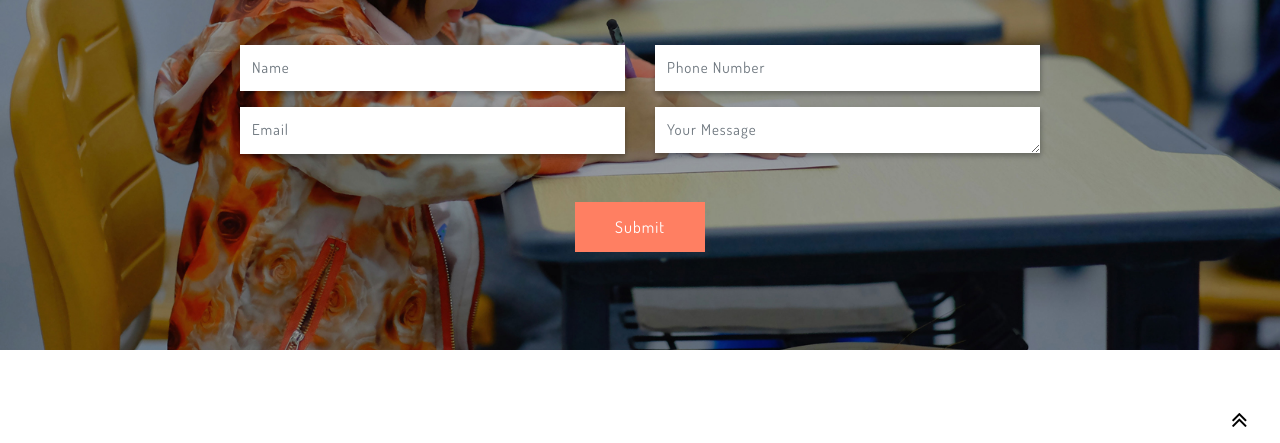
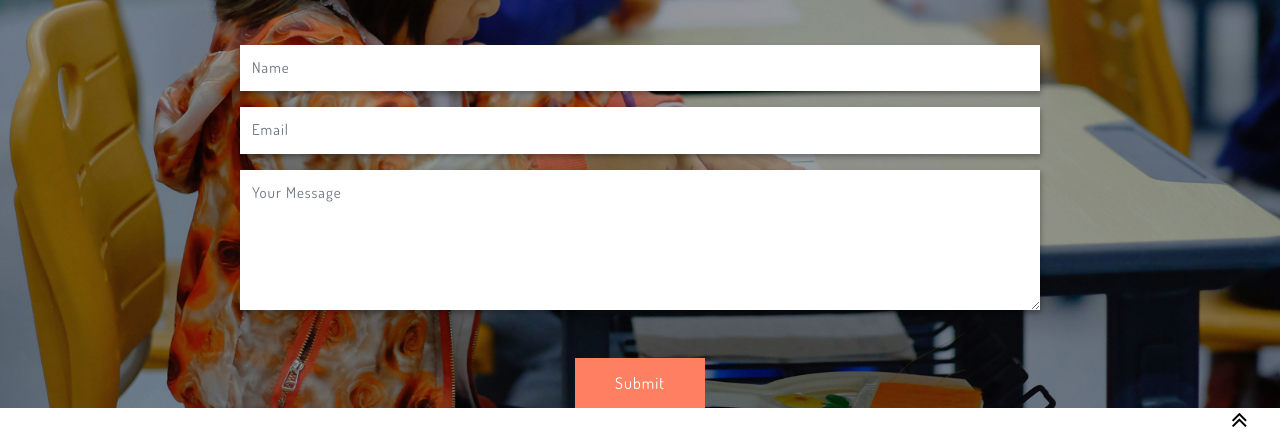
Before and after one commit to natashaschool/natashaschool.github.io, a plain HTML site: page index.html in a window 1280 px wide. Shown: the part 341-784 px from the top of the page. Drawn offline with Linux system fonts and the light colour scheme.

Commit message:
update form display and email id

```diff
--- a/css/style.css
+++ b/css/style.css
@@ -584,7 +584,7 @@ li>a:only-child:after {
 }
 
 .home-form-w3ls textarea.form-control {
-    height: 46px;
+    height: 140px;
 }
 
 .home-form-w3ls button {
--- a/index.html
+++ b/index.html
@@ -98,29 +98,17 @@ License URL: http://creativecommons.org/licenses/by/3.0/
                 <div class="home-form-w3ls mt-5">
                     <form id="gform" method="POST"
                         action="https://script.google.com/macros/s/AKfycbyEF_Z6WwyctMfaE57ua5kS4IQ5q82TnNUuHs4M6X9Df_JNIv4/exec">
-                        <div class="row">
-                            <div class="col-lg-6">
                             <div class="form-group">
-                                    <input class="form-control" type="text" name="Name" placeholder="Name"
-                                        required="">
+                                <input class="form-control" id="name" name="name" placeholder="Name" type="text" required>
                             </div>
                             <div class="form-group">
                                 <div id="email-invalid-message" class="email-invalid">
                                     Please enter a valid email!
                                 </div>
-                                    <input class="form-control" type="text" name="Email" placeholder="Email"
-                                        required="">
-                                </div>
-                            </div>
-                            <div class="col-lg-6">
-                                <div class="form-group">
-                                    <input class="form-control" type="text" name="Number" placeholder="Phone Number"
-                                        required="">
+                                <input class="form-control"  id="email" name="email" type="email" placeholder="Email" required>
                             </div>
                             <div class="form-group">
-                                    <textarea class="form-control" name="Message" placeholder="Your Message" required=""></textarea>
-                                </div>
-                            </div>
+                                <textarea class="form-control" id="comments" name="comments" placeholder="Your Message" rows="5"></textarea>
                             </div>
                         <button type="submit" class="btn_apt btn">Submit</button>
                     </form>
--- a/js/form-submission-handler.js
+++ b/js/form-submission-handler.js
@@ -82,7 +82,7 @@ function handleFormSubmit(event) {  // handles form submit withtout any jquery
     return false;
   }
 
-  if (!validEmail(data.Email) ) {   // if email is not valid show error
+  if (!validEmail(data.email) ) {   // if email is not valid show error
     document.getElementById('email-invalid-message').style.display = 'block';
     return false;
   } else {
```
Lines whose indentation alone changed are shown as unchanged.
